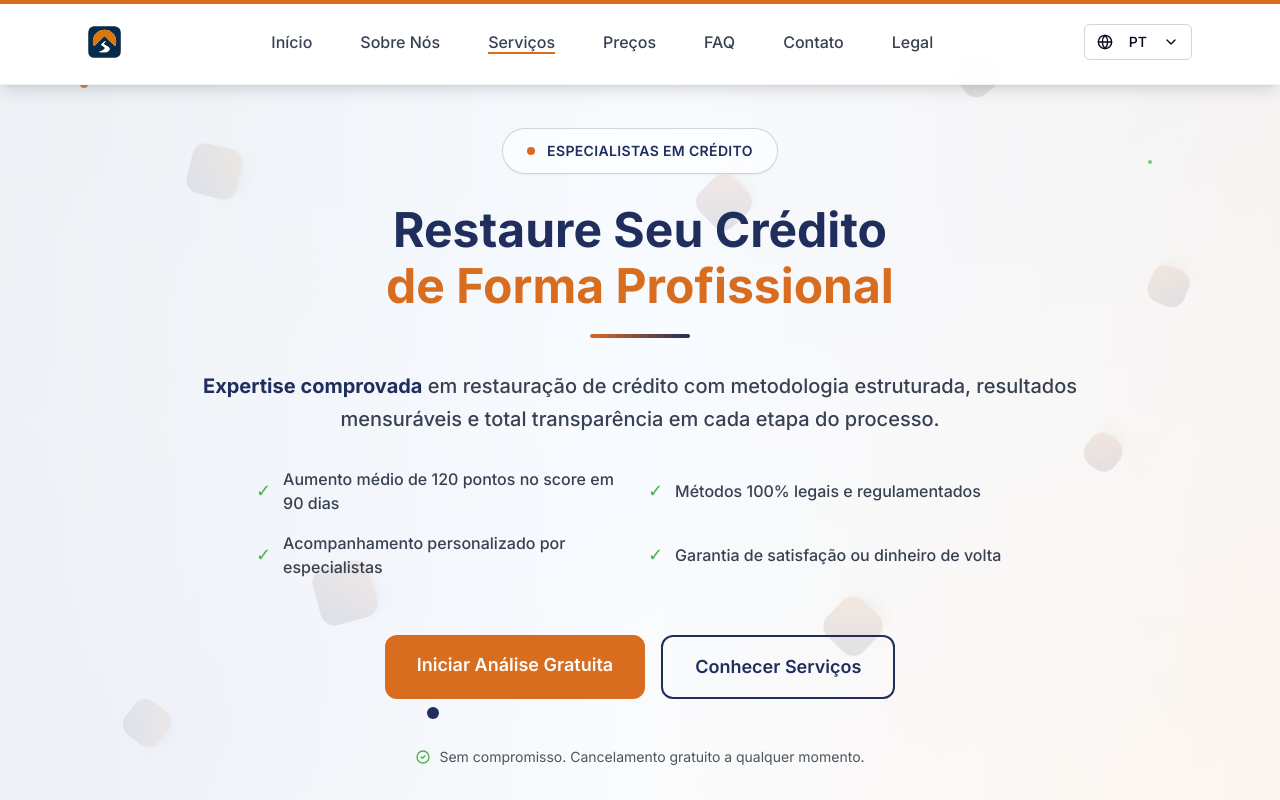
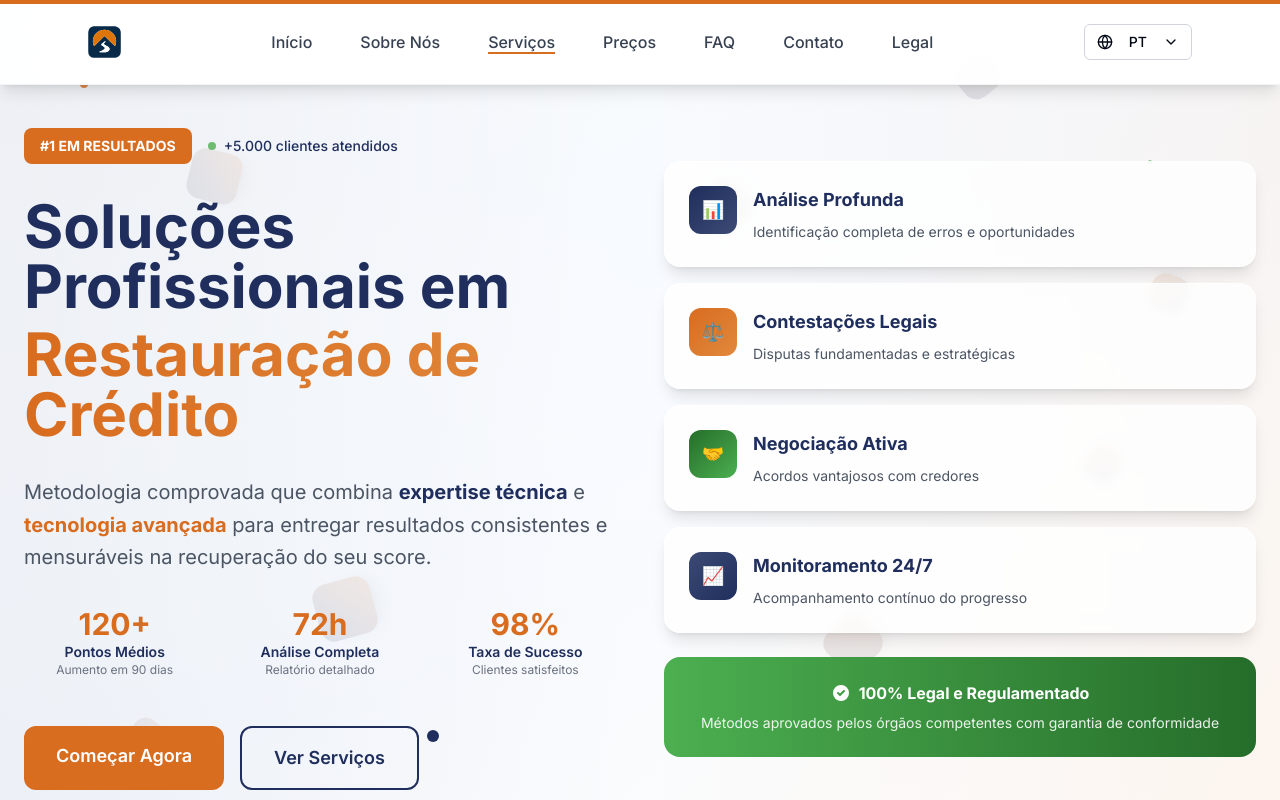
Before and after one commit to BrunoCstr/fixcreditpath, a Next.js app: page /servicos in a window 1280 px wide. Shown: the top 800 px of the page. Built offline with nearby package versions, Linux system fonts and the light colour scheme.

Commit message:
Redesign services page hero with a more technical/professional approach
cgen-d955e5d82a1448898b676aee63848cd8

```diff
--- a/app/servicos/page.tsx
+++ b/app/servicos/page.tsx
@@ -99,135 +99,223 @@ export default function ServicesPage() {
           </div>
 
           <div className="container mx-auto px-4 relative z-10">
-            <div className="max-w-5xl mx-auto">
-              <div className="text-center">
-                {/* Badge Institucional */}
+            <div className="max-w-7xl mx-auto">
+              <div className="grid lg:grid-cols-2 gap-12 items-center">
+                {/* Left Content - Text */}
+                <motion.div
+                  initial={{ opacity: 0, x: -40 }}
+                  animate={{ opacity: 1, x: 0 }}
+                  transition={{ duration: 0.8, delay: 0.2 }}
+                  className="space-y-8"
+                >
+                  {/* Badge with Stats */}
                   <motion.div
                     initial={{ opacity: 0, y: 20 }}
                     animate={{ opacity: 1, y: 0 }}
                     transition={{ duration: 0.6, delay: 0.3 }}
-                  className="inline-flex items-center gap-3 bg-white/60 border border-[#1F2E5C]/20 rounded-full px-6 py-3 shadow-sm mb-8"
+                    className="flex items-center gap-4"
                   >
-                  <div className="w-2 h-2 bg-[#D86C1F] rounded-full"></div>
-                  <span className="text-[#1F2E5C] text-sm font-semibold tracking-wide">
-                    ESPECIALISTAS EM CRÉDITO
-                  </span>
+                    <div className="bg-[#D86C1F] text-white px-4 py-2 rounded-lg text-sm font-bold">
+                      #1 EM RESULTADOS
+                    </div>
+                    <div className="flex items-center gap-2 text-[#1F2E5C] text-sm font-medium">
+                      <div className="w-2 h-2 bg-[#4CAF50] rounded-full animate-pulse"></div>
+                      <span>+5.000 clientes atendidos</span>
+                    </div>
                   </motion.div>
 
-                {/* Título Principal */}
+                  {/* Main Title */}
                   <motion.h1
                     initial={{ opacity: 0, y: 30 }}
                     animate={{ opacity: 1, y: 0 }}
                     transition={{ duration: 0.8, delay: 0.4 }}
-                  className="text-3xl md:text-4xl lg:text-5xl font-bold text-[#1F2E5C] leading-tight mb-6"
+                    className="text-4xl md:text-5xl lg:text-6xl font-bold text-[#1F2E5C] leading-tight"
                   >
-                  Restaure Seu Crédito
-                  <span className="block text-[#D86C1F] mt-2">
-                    de Forma Profissional
+                    Soluções Profissionais em
+                    <span className="block bg-gradient-to-r from-[#D86C1F] to-[#E1893D] bg-clip-text text-transparent mt-2">
+                      Restauração de Crédito
                     </span>
                   </motion.h1>
 
-                {/* Linha de Destaque */}
+                  {/* Description */}
+                  <motion.p
+                    initial={{ opacity: 0, y: 20 }}
+                    animate={{ opacity: 1, y: 0 }}
+                    transition={{ duration: 0.8, delay: 0.6 }}
+                    className="text-xl text-gray-600 leading-relaxed"
+                  >
+                    Metodologia comprovada que combina{" "}
+                    <strong className="text-[#1F2E5C]">
+                      expertise técnica
+                    </strong>{" "}
+                    e
+                    <strong className="text-[#D86C1F]">
+                      {" "}
+                      tecnologia avançada
+                    </strong>{" "}
+                    para entregar resultados consistentes e mensuráveis na
+                    recuperação do seu score.
+                  </motion.p>
+
+                  {/* Key Metrics */}
                   <motion.div
-                  initial={{ width: 0 }}
-                  animate={{ width: "100px" }}
-                  transition={{ duration: 1, delay: 0.8 }}
-                  className="h-1 bg-gradient-to-r from-[#D86C1F] to-[#1F2E5C] rounded-full mx-auto mb-8"
-                />
+                    initial={{ opacity: 0, y: 30 }}
+                    animate={{ opacity: 1, y: 0 }}
+                    transition={{ duration: 0.8, delay: 0.8 }}
+                    className="grid grid-cols-3 gap-6"
+                  >
+                    {[
+                      {
+                        number: "120+",
+                        label: "Pontos Médios",
+                        subtext: "Aumento em 90 dias",
+                      },
+                      {
+                        number: "72h",
+                        label: "Análise Completa",
+                        subtext: "Relatório detalhado",
+                      },
+                      {
+                        number: "98%",
+                        label: "Taxa de Sucesso",
+                        subtext: "Clientes satisfeitos",
+                      },
+                    ].map((metric, index) => (
+                      <motion.div
+                        key={index}
+                        initial={{ opacity: 0, scale: 0.8 }}
+                        animate={{ opacity: 1, scale: 1 }}
+                        transition={{ duration: 0.6, delay: 1 + index * 0.1 }}
+                        className="text-center"
+                      >
+                        <div className="text-2xl md:text-3xl font-bold text-[#D86C1F]">
+                          {metric.number}
+                        </div>
+                        <div className="text-sm font-semibold text-[#1F2E5C]">
+                          {metric.label}
+                        </div>
+                        <div className="text-xs text-gray-500">
+                          {metric.subtext}
+                        </div>
+                      </motion.div>
+                    ))}
+                  </motion.div>
 
-                {/* Proposta de Valor */}
+                  {/* CTA Buttons */}
                   <motion.div
                     initial={{ opacity: 0, y: 20 }}
                     animate={{ opacity: 1, y: 0 }}
-                  transition={{ duration: 0.8, delay: 0.6 }}
-                  className="space-y-8 max-w-4xl mx-auto"
+                    transition={{ duration: 0.8, delay: 1.2 }}
+                    className="flex flex-col sm:flex-row gap-4 pt-4"
                   >
-                  <p className="text-xl text-gray-700 leading-relaxed font-medium">
-                    <strong className="text-[#1F2E5C]">
-                      Expertise comprovada
-                    </strong>{" "}
-                    em restauração de crédito com metodologia estruturada,
-                    resultados mensuráveis e total transparência em cada etapa
-                    do processo.
-                  </p>
+                    <motion.a
+                      href="/contato"
+                      whileHover={{ scale: 1.02, y: -2 }}
+                      whileTap={{ scale: 0.98 }}
+                      className="bg-[#D86C1F] hover:bg-[#E1893D] text-white px-8 py-4 rounded-xl text-lg font-semibold shadow-xl hover:shadow-2xl transition-all duration-300 text-center"
+                    >
+                      Começar Agora
+                    </motion.a>
+                    <motion.a
+                      href="#servicos"
+                      whileHover={{ scale: 1.02, y: -2 }}
+                      whileTap={{ scale: 0.98 }}
+                      className="border-2 border-[#1F2E5C] text-[#1F2E5C] hover:bg-[#1F2E5C] hover:text-white px-8 py-4 rounded-xl text-lg font-semibold transition-all duration-300 text-center"
+                    >
+                      Ver Serviços
+                    </motion.a>
+                  </motion.div>
+                </motion.div>
 
-                  {/* Benefícios Principais */}
-                  <div className="grid md:grid-cols-2 gap-4 text-left max-w-3xl mx-auto">
+                {/* Right Content - Service Cards */}
+                <motion.div
+                  initial={{ opacity: 0, x: 40 }}
+                  animate={{ opacity: 1, x: 0 }}
+                  transition={{ duration: 0.8, delay: 0.4 }}
+                  className="space-y-6"
+                >
+                  {/* Main Service Cards */}
+                  <div className="grid gap-4">
                     {[
-                      "✓ Aumento médio de 120 pontos no score em 90 dias",
-                      "✓ Métodos 100% legais e regulamentados",
-                      "✓ Acompanhamento personalizado por especialistas",
-                      "✓ Garantia de satisfação ou dinheiro de volta",
-                    ].map((benefit, index) => (
+                      {
+                        icon: "📊",
+                        title: "Análise Profunda",
+                        desc: "Identificação completa de erros e oportunidades",
+                        color: "from-[#1F2E5C] to-[#3C4A75]",
+                      },
+                      {
+                        icon: "⚖️",
+                        title: "Contestações Legais",
+                        desc: "Disputas fundamentadas e estratégicas",
+                        color: "from-[#D86C1F] to-[#E1893D]",
+                      },
+                      {
+                        icon: "🤝",
+                        title: "Negociação Ativa",
+                        desc: "Acordos vantajosos com credores",
+                        color: "from-[#256D2A] to-[#4CAF50]",
+                      },
+                      {
+                        icon: "📈",
+                        title: "Monitoramento 24/7",
+                        desc: "Acompanhamento contínuo do progresso",
+                        color: "from-[#3C4A75] to-[#1F2E5C]",
+                      },
+                    ].map((service, index) => (
                       <motion.div
                         key={index}
-                        initial={{ opacity: 0, x: -20 }}
-                        animate={{ opacity: 1, x: 0 }}
-                        transition={{ duration: 0.5, delay: 0.8 + index * 0.1 }}
-                        className="flex items-center text-gray-700 font-medium"
+                        initial={{ opacity: 0, y: 20 }}
+                        animate={{ opacity: 1, y: 0 }}
+                        transition={{ duration: 0.6, delay: 0.8 + index * 0.1 }}
+                        whileHover={{ scale: 1.02, y: -5 }}
+                        className="bg-white/80 backdrop-blur-sm rounded-2xl p-6 shadow-lg hover:shadow-xl transition-all duration-300 border border-white/50"
                       >
-                        <span className="text-[#4CAF50] mr-3 text-lg">✓</span>
-                        {benefit.replace("✓ ", "")}
+                        <div className="flex items-start gap-4">
+                          <div
+                            className={`w-12 h-12 bg-gradient-to-br ${service.color} rounded-xl flex items-center justify-center text-white text-lg font-bold`}
+                          >
+                            {service.icon}
+                          </div>
+                          <div className="flex-1">
+                            <h3 className="text-lg font-bold text-[#1F2E5C] mb-2">
+                              {service.title}
+                            </h3>
+                            <p className="text-sm text-gray-600">
+                              {service.desc}
+                            </p>
+                          </div>
+                        </div>
                       </motion.div>
                     ))}
                   </div>
 
-                  {/* CTA Principal */}
+                  {/* Trust Badge */}
                   <motion.div
-                    initial={{ opacity: 0, y: 20 }}
-                    animate={{ opacity: 1, y: 0 }}
-                    transition={{ duration: 0.8, delay: 1.2 }}
-                    className="flex flex-col sm:flex-row gap-4 justify-center pt-6"
+                    initial={{ opacity: 0, scale: 0.9 }}
+                    animate={{ opacity: 1, scale: 1 }}
+                    transition={{ duration: 0.6, delay: 1.4 }}
+                    className="bg-gradient-to-r from-[#4CAF50] to-[#256D2A] rounded-2xl p-6 text-white text-center"
                   >
-                    <motion.a
-                      href="/contato"
-                      whileHover={{
-                        scale: 1.02,
-                        boxShadow: "0 8px 25px rgba(216, 108, 31, 0.3)",
-                      }}
-                      whileTap={{ scale: 0.98 }}
-                      className="bg-[#D86C1F] hover:bg-[#E1893D] text-white px-8 py-4 rounded-xl text-lg font-semibold shadow-lg transition-all duration-300 text-center"
-                    >
-                      Iniciar Análise Gratuita
-                    </motion.a>
-                    <motion.a
-                      href="#servicos"
-                      whileHover={{
-                        scale: 1.02,
-                        borderColor: "#1F2E5C",
-                        backgroundColor: "#1F2E5C",
-                        color: "#ffffff",
-                      }}
-                      whileTap={{ scale: 0.98 }}
-                      className="border-2 border-[#1F2E5C] text-[#1F2E5C] px-8 py-4 rounded-xl text-lg font-semibold transition-all duration-300 text-center hover:border-[#1F2E5C]"
-                    >
-                      Conhecer Serviços
-                    </motion.a>
-                  </motion.div>
-
-                  {/* Nota de Confiança */}
-                  <motion.div
-                    initial={{ opacity: 0 }}
-                    animate={{ opacity: 1 }}
-                    transition={{ duration: 0.6, delay: 1.4 }}
-                    className="flex items-center justify-center gap-2 text-sm text-gray-600 pt-4"
-                  >
+                    <div className="flex items-center justify-center gap-2 mb-2">
                       <svg
-                      className="w-4 h-4 text-[#4CAF50]"
-                      fill="none"
-                      stroke="currentColor"
-                      viewBox="0 0 24 24"
+                        className="w-5 h-5"
+                        fill="currentColor"
+                        viewBox="0 0 20 20"
                       >
                         <path
-                        strokeLinecap="round"
-                        strokeLinejoin="round"
-                        strokeWidth={2}
-                        d="M9 12l2 2 4-4m6 2a9 9 0 11-18 0 9 9 0 0118 0z"
+                          fillRule="evenodd"
+                          d="M10 18a8 8 0 100-16 8 8 0 000 16zm3.707-9.293a1 1 0 00-1.414-1.414L9 10.586 7.707 9.293a1 1 0 00-1.414 1.414l2 2a1 1 0 001.414 0l4-4z"
+                          clipRule="evenodd"
                         />
                       </svg>
-                    <span>
-                      Sem compromisso. Cancelamento gratuito a qualquer momento.
+                      <span className="font-bold">
+                        100% Legal e Regulamentado
                       </span>
+                    </div>
+                    <p className="text-sm opacity-90">
+                      Métodos aprovados pelos órgãos competentes com garantia de
+                      conformidade
+                    </p>
                   </motion.div>
                 </motion.div>
               </div>
```
Lines whose indentation alone changed are shown as unchanged.
